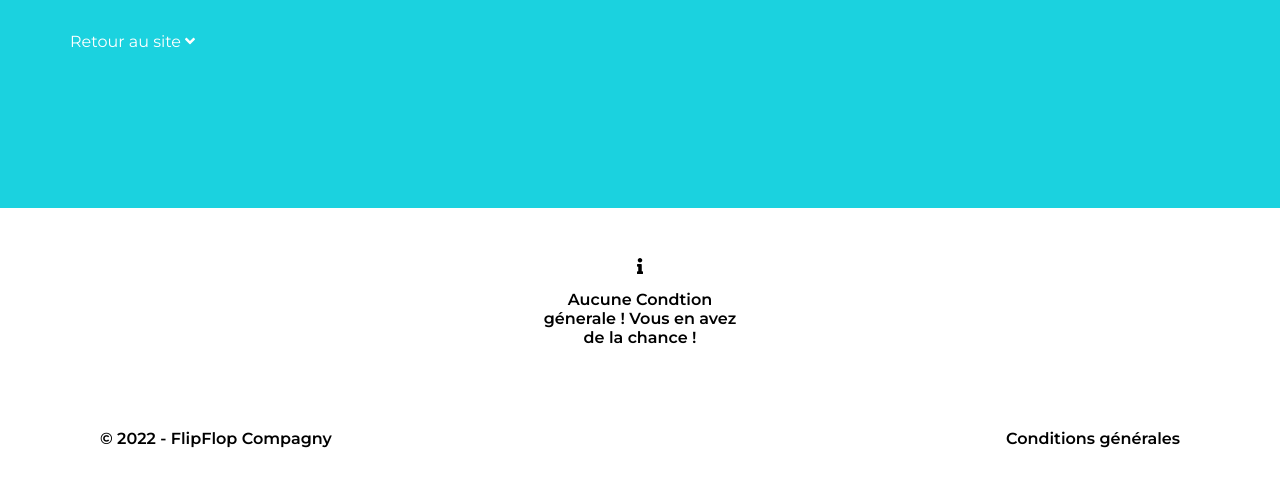
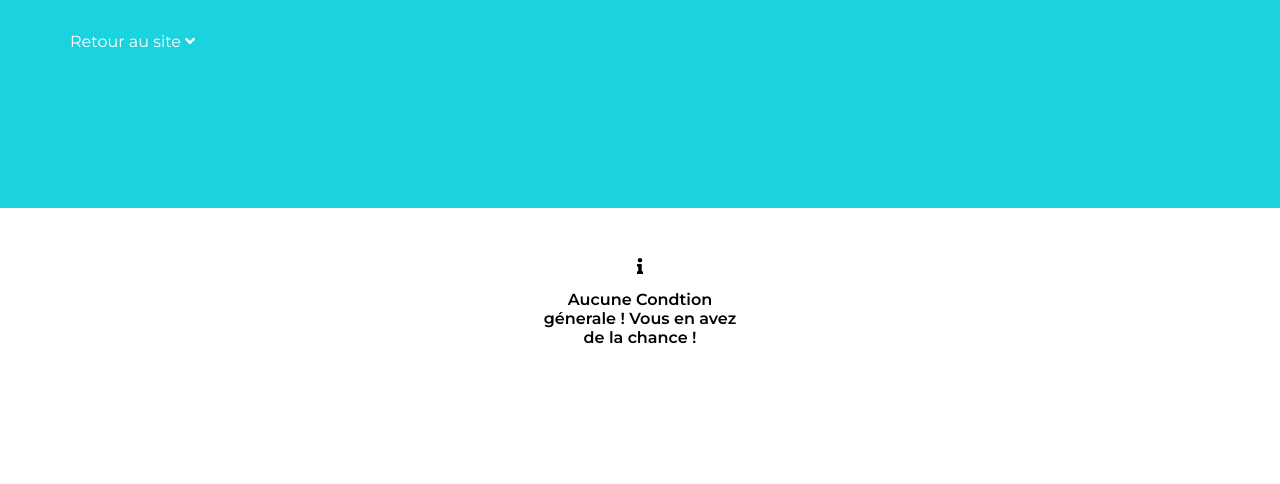
Before and after one commit to PocoStudio/FlipFlop-WebSite, a plain HTML site: page Conditions générales.html in a window 1280 px wide. Shown: the part 332-816 px from the top of the page. Drawn offline with Linux system fonts and the light colour scheme.

Commit message:
Update Conditions générales.html

```diff
--- a/Conditions générales.html
+++ b/Conditions générales.html
@@ -27,10 +27,6 @@
 
     </section>
 
-<footer>
-        <p class="copyright">&copy; 2022 - FlipFlop Compagny</p>
-        <a href="Conditions générales.html" class="cgv">Conditions générales</a>
-</footer>
 
  <body>
  <html>
```
